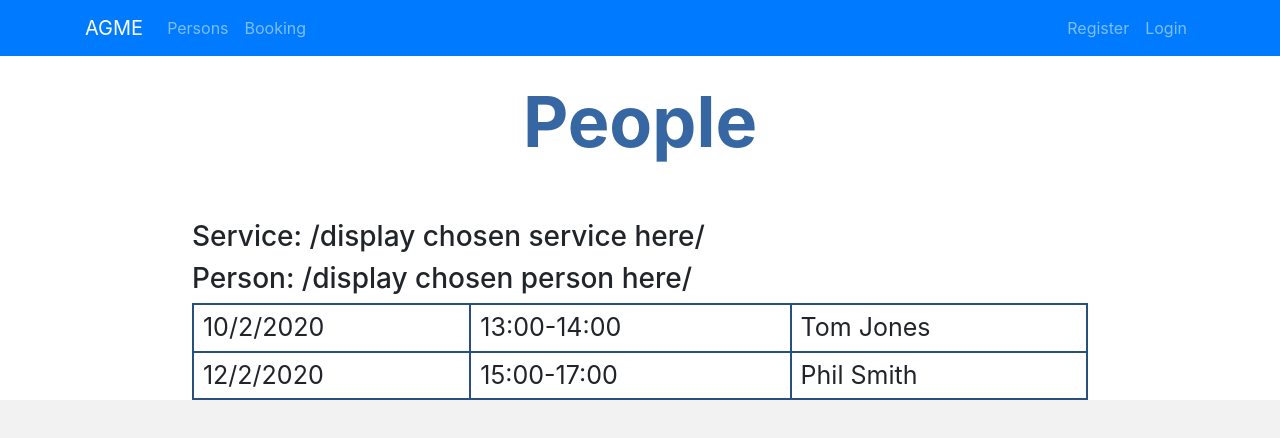
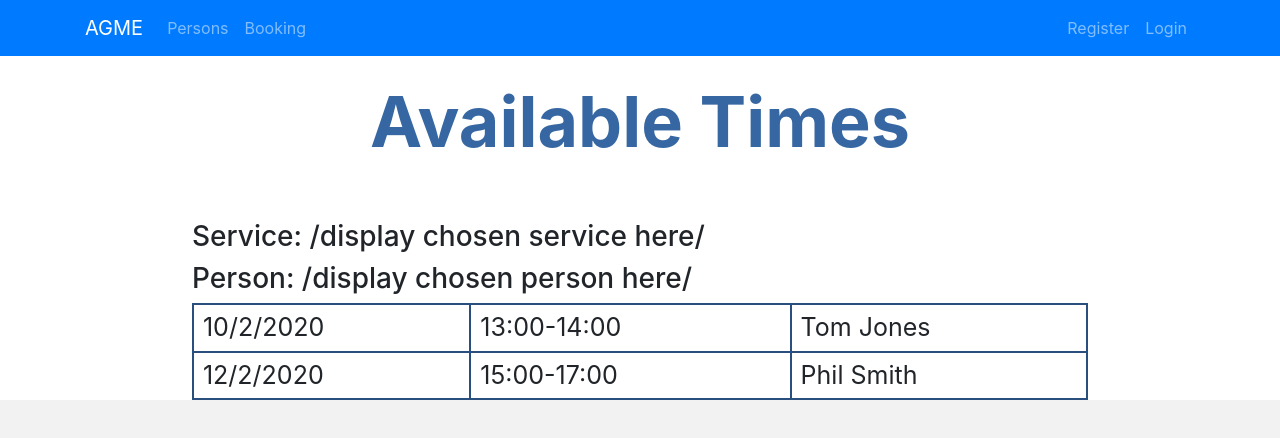
Before and after one commit to RMIT-SEPT/majorproject-1-fri-10-30-1, a React (Create React App) app in the folder FrontEnd/septapp/: page /availability in a window 1280 px wide. Shown: the top 438 px of the page. Built offline with nearby package versions, Linux system fonts and the light colour scheme.

Commit message:
Updated availability heading

```diff
--- a/FrontEnd/septapp/src/components/Bookings/Availability.js
+++ b/FrontEnd/septapp/src/components/Bookings/Availability.js
@@ -5,7 +5,7 @@ class Availability extends Component {
         return (
             <div id="content">
                 <div className="container-content">
-                    <h2>People</h2>
+                    <h2>Available Times</h2>
                     {/*<h6 class="redirect">Wrong page? <a href="byService">Book by Service</a></h6>*/}
                     <br></br><br></br>
 
```
